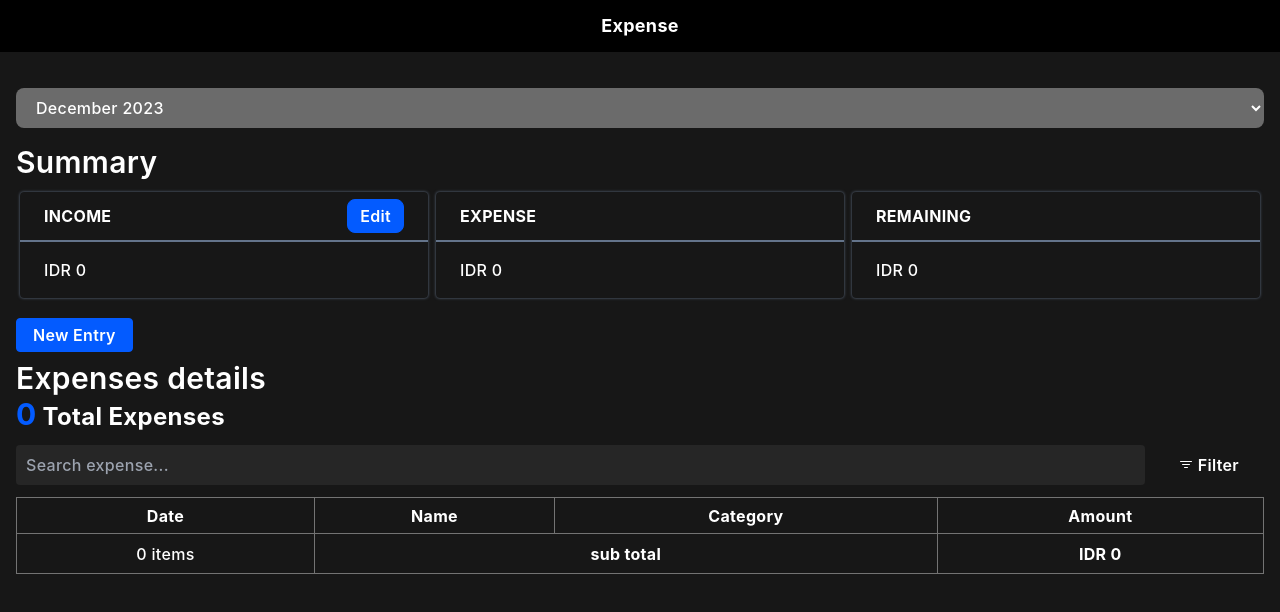
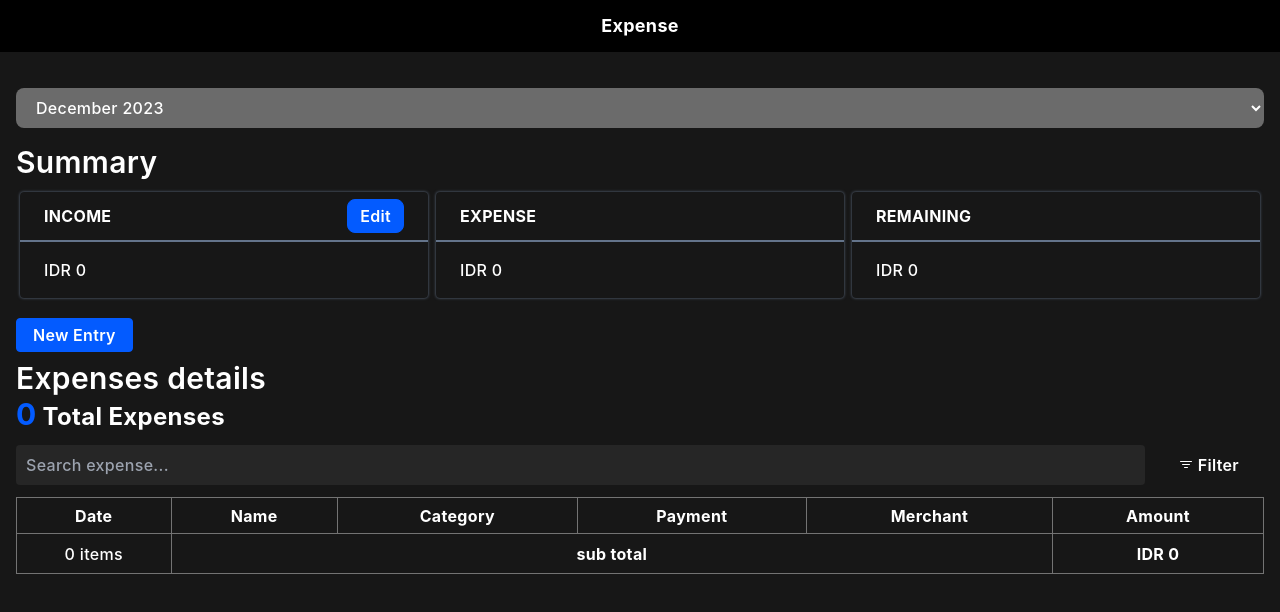
Before and after one commit to samudriawan/expense-management, a React (Vite) app: page / in a window 1280 px wide. Shown: the top 612 px of the page. Built offline with nearby package versions, Linux system fonts and the light colour scheme.

Commit message:
add table columns

```diff
--- a/src/components/ExpenseDetail.tsx
+++ b/src/components/ExpenseDetail.tsx
@@ -79,10 +79,12 @@ export default function ExpenseDetail() {
 				<table className="table border-collapse border border-neutral-700 whitespace-nowrap w-full">
 					<thead>
 						<tr className="h-9">
-							<th className="border border-neutral-500">Date</th>
-							<th className="border border-neutral-500">Name</th>
-							<th className="border border-neutral-500">Category</th>
-							<th className="border border-neutral-500">Amount</th>
+							<th className="border px-2 border-neutral-500">Date</th>
+							<th className="border px-2 border-neutral-500">Name</th>
+							<th className="border px-2 border-neutral-500">Category</th>
+							<th className="border px-2 border-neutral-500">Payment</th>
+							<th className="border px-2 border-neutral-500">Merchant</th>
+							<th className="border px-2 border-neutral-500">Amount</th>
 						</tr>
 					</thead>
 					<tbody>
@@ -94,8 +96,9 @@ export default function ExpenseDetail() {
 									navigate(`/${expense.name.replace(' ', '-')}/edit`)
 								}
 							>
+								{}
 								<td
-									className="px-0 border border-neutral-500"
+									className="px-2 border border-neutral-500"
 									title={new Date(expense.createdAt).toLocaleDateString(
 										'us-US',
 										{
@@ -120,10 +123,22 @@ export default function ExpenseDetail() {
 									</Link>
 								</td>
 								<td
-									className="px-0 border border-neutral-500"
+									className="px-2 border border-neutral-500"
 									title={expense.category}
 								>
 									{expense.category}
+								</td>
+								<td
+									className="px-2 border border-neutral-500"
+									title={expense.payment}
+								>
+									{expense.payment}
+								</td>
+								<td
+									className="px-2 border border-neutral-500"
+									title={expense.merchant || ''}
+								>
+									{expense.merchant}
 								</td>
 								<td
 									className="px-2 border border-neutral-500 truncate"
@@ -145,7 +160,7 @@ export default function ExpenseDetail() {
 							<td className="border border-neutral-500 ">
 								{filterExpenses.length} items
 							</td>
-							<td colSpan={2} className="font-bold border border-neutral-500 ">
+							<td colSpan={4} className="font-bold border border-neutral-500 ">
 								sub total
 							</td>
 							<td className="font-bold border border-neutral-500 truncate">
```
